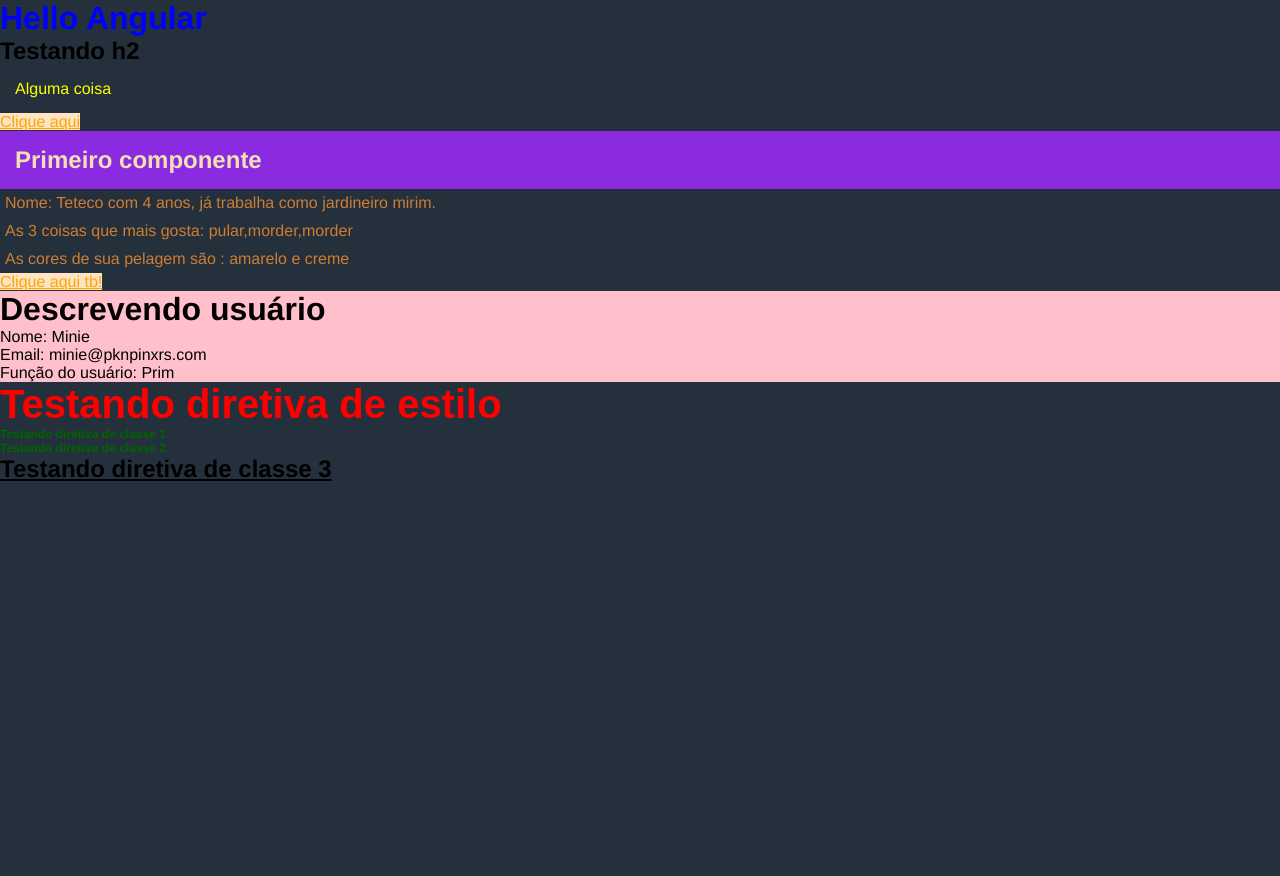
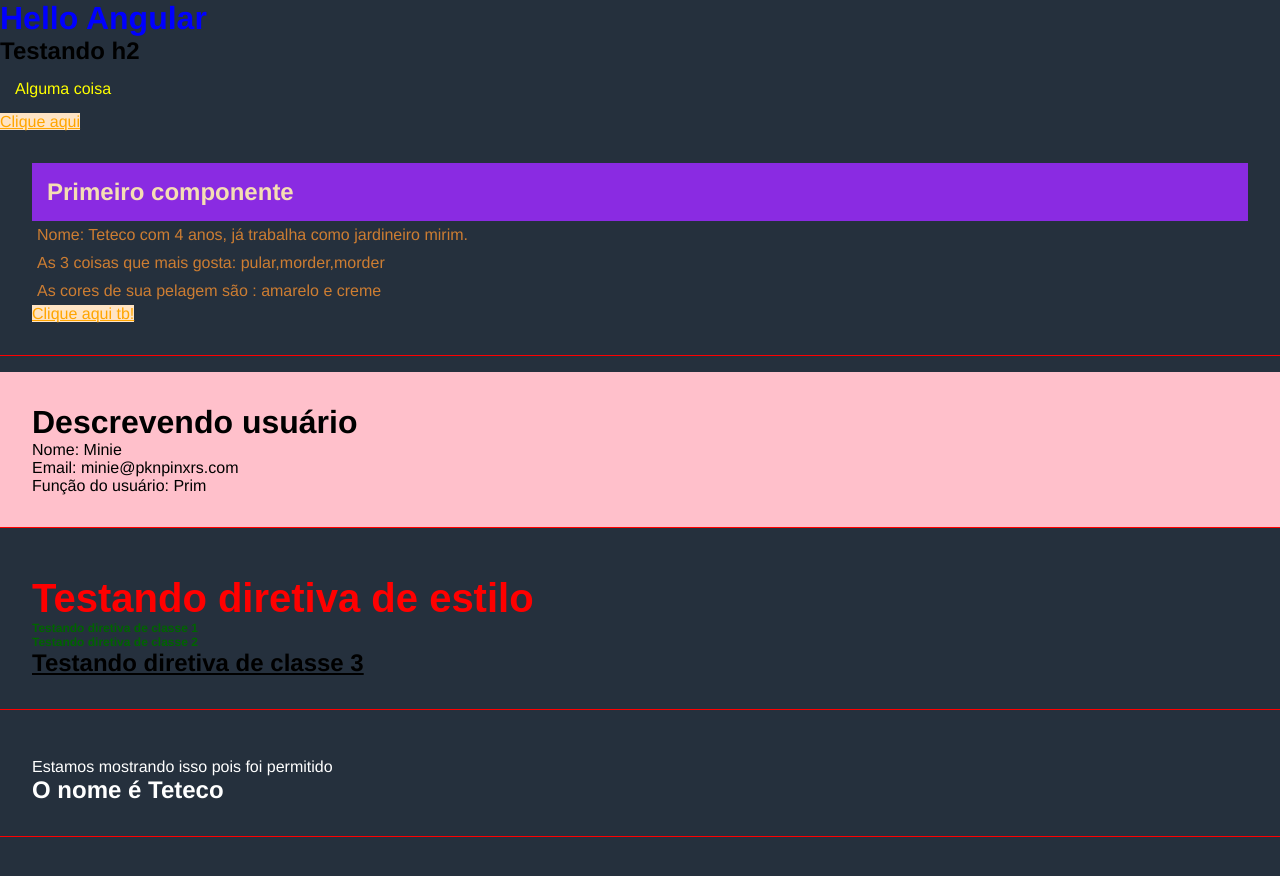
Before and after one commit to sergiodonato/ANGULAR_BASIC, an Angular app: page / in a window 1280 px wide. Shown: the top 876 px of the page. Before the commit the page ends 800 px from the top, so only its background shows below. Built offline with nearby package versions, Linux system fonts and the light colour scheme.

Commit message:
renderização condicional

```diff
--- a/src/app/app.component.html
+++ b/src/app/app.component.html
@@ -7,3 +7,4 @@
 <app-first-component></app-first-component>
 <app-parent-date [name]="userName" [userData]="userData"></app-parent-date>
 <app-directives></app-directives>
+<app-if-render></app-if-render>
--- a/src/app/app.module.ts
+++ b/src/app/app.module.ts
@@ -6,13 +6,15 @@
 import { FirstComponentComponent } from './components/first-component/first-component.component';
 import { ParentDateComponent } from './components/parent-date/parent-date.component';
 import { DirectivesComponent } from './components/directives/directives.component';
+import { IfRenderComponent } from './components/if-render/if-render.component';
 
 @NgModule({
   declarations: [
     AppComponent,
     FirstComponentComponent,
     ParentDateComponent,
-    DirectivesComponent
+    DirectivesComponent,
+    IfRenderComponent
   ],
   imports: [
     BrowserModule,
--- a/src/app/components/directives/directives.component.html
+++ b/src/app/components/directives/directives.component.html
@@ -1,7 +1,13 @@
-<h2 [ngStyle]="{ 'font-size': size + 'px', 'font-family': font, color: color }">Testando diretiva de estilo</h2>
+<div class="class">
+  <h2
+    [ngStyle]="{ 'font-size': size + 'px', 'font-family': font, color: color }"
+  >
+    Testando diretiva de estilo
+  </h2>
 
-<h2 [ngClass]="classes">Testando diretiva de classe 1</h2>
+  <h2 [ngClass]="classes">Testando diretiva de classe 1</h2>
 
-<h2 [ngClass]="classes">Testando diretiva de classe 2</h2>
+  <h2 [ngClass]="classes">Testando diretiva de classe 2</h2>
 
-<h2 [ngClass]="underline">Testando diretiva de classe 3</h2>
+  <h2 [ngClass]="underline">Testando diretiva de classe 3</h2>
+</div>
--- a/src/app/components/first-component/first-component.component.html
+++ b/src/app/components/first-component/first-component.component.html
@@ -1,7 +1,9 @@
-<h2 class="title">Primeiro componente</h2>
-<p>Nome: {{ name }} com {{ age }} anos, já trabalha como {{ job }}.</p>
-<p>As 3 coisas que mais gosta: {{ hobbies }}</p>
-<p>As cores de sua pelagem são : {{ cor.main }} e {{ cor.secondary }}</p>
-<div>
+<div class="class">
+  <h2 class="title">Primeiro componente</h2>
+  <p>Nome: {{ name }} com {{ age }} anos, já trabalha como {{ job }}.</p>
+  <p>As 3 coisas que mais gosta: {{ hobbies }}</p>
+  <p>As cores de sua pelagem são : {{ cor.main }} e {{ cor.secondary }}</p>
+  <div>
     <a href="#">Clique aqui tb!</a>
+  </div>
 </div>
--- /dev/null
+++ b/src/app/components/if-render/if-render.component.css
@@ -0,0 +1,3 @@
+div {
+    color: white;
+}
--- /dev/null
+++ b/src/app/components/if-render/if-render.component.html
@@ -0,0 +1,9 @@
+<div class="class">
+  <div *ngIf="canShow">Estamos mostrando isso pois foi permitido</div>
+  <h2 *ngIf="name === 'Teteco'; else nameNotFound">O nome é Teteco</h2>
+  <ng-template #nameNotFound>
+    <div>
+      <h2>O nome não foi encontrado!</h2>
+    </div>
+  </ng-template>
+</div>
--- /dev/null
+++ b/src/app/components/if-render/if-render.component.ts
@@ -0,0 +1,15 @@
+import { Component, OnInit } from '@angular/core';
+
+@Component({
+  selector: 'app-if-render',
+  templateUrl: './if-render.component.html',
+  styleUrls: ['./if-render.component.css'],
+})
+export class IfRenderComponent implements OnInit {
+  canShow: boolean = true;
+  name = 'Teteco';
+
+  constructor() {}
+
+  ngOnInit(): void {}
+}
--- a/src/app/components/parent-date/parent-date.component.html
+++ b/src/app/components/parent-date/parent-date.component.html
@@ -1,4 +1,6 @@
-<h1>Descrevendo usuário</h1>
-<p>Nome: {{ name }}</p>
-<p>Email: {{ userData.email }}</p>
-<p>Função do usuário: {{ userData.role }}</p>
+<div class="class">
+  <h1>Descrevendo usuário</h1>
+  <p>Nome: {{ name }}</p>
+  <p>Email: {{ userData.email }}</p>
+  <p>Função do usuário: {{ userData.role }}</p>
+</div>
--- a/src/styles.css
+++ b/src/styles.css
@@ -10,3 +10,13 @@
     color: orange;
     background-color: bisque;
 }
+
+body {
+    padding-bottom: 500px;
+}
+
+.class {
+    border-bottom: 1px solid red;
+    padding: 2em;
+    margin-bottom: 1em;
+}
```
Also changed, not shown: 1 other file (tests, documents, lock files or other folders).
